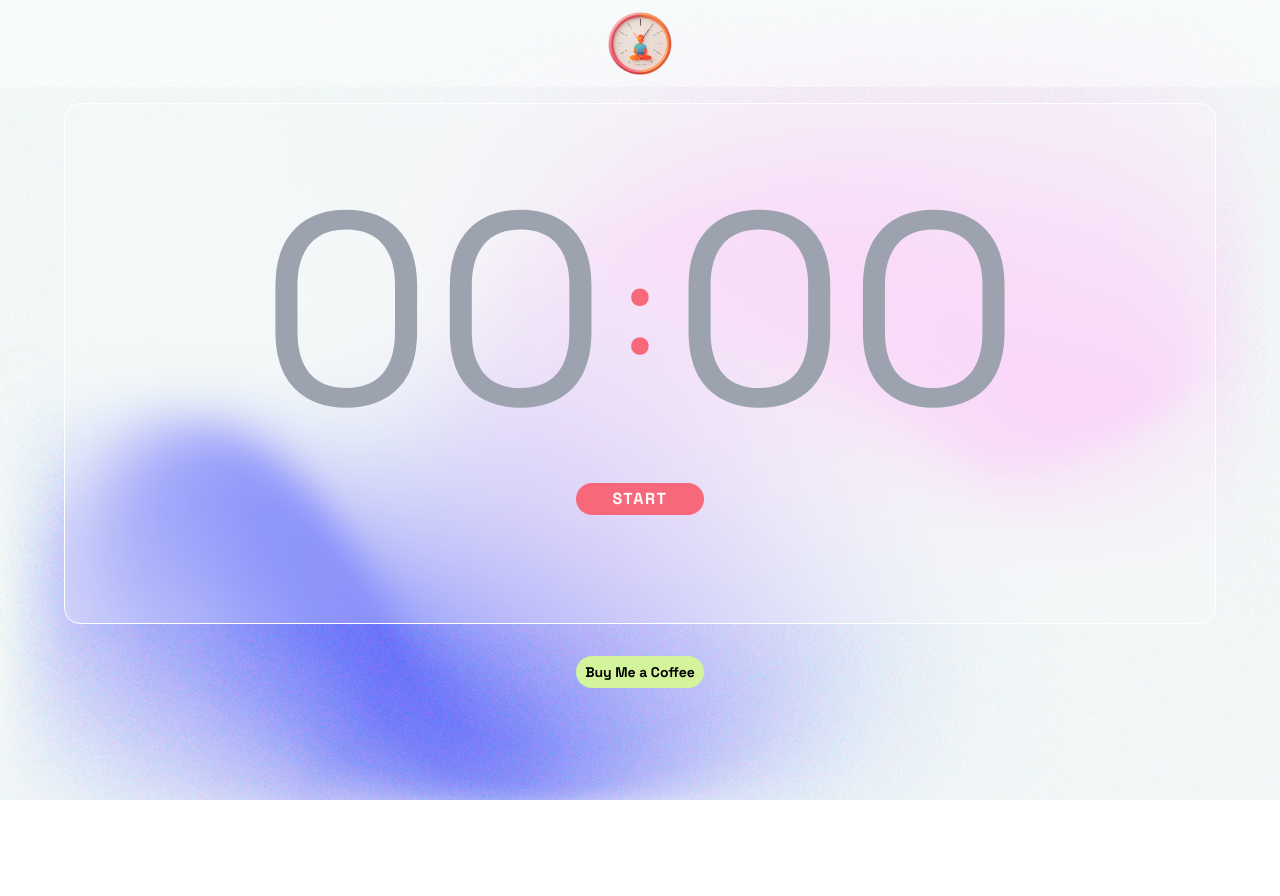
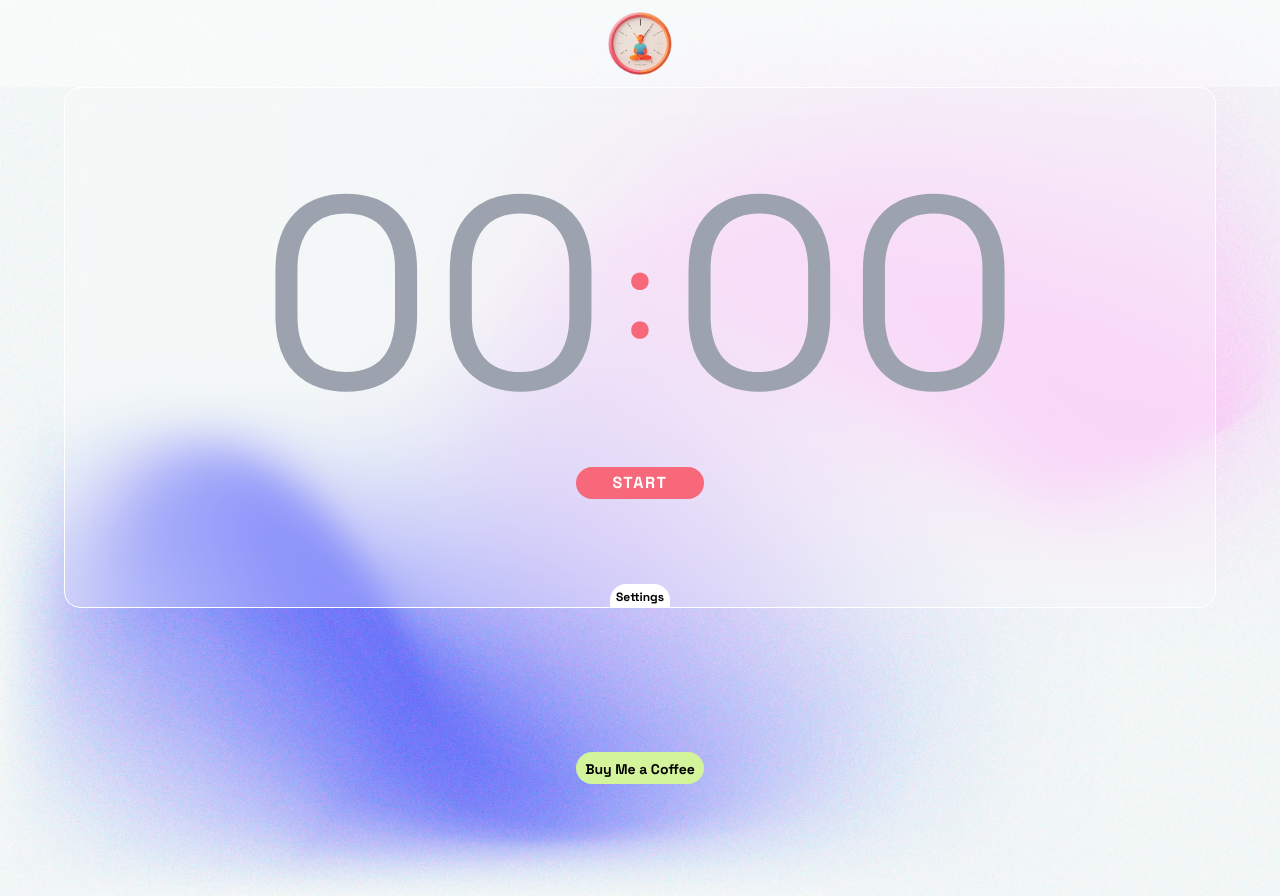
Before and after one commit to MattFabrizi/meditation-timer, a Next.js app: page / in a window 1280 px wide. Before the commit the page ends 800 px from the top, so only its background shows below. Built offline with nearby package versions, Linux system fonts and the light colour scheme; no server answers.

Commit message:
add settings panel

```diff
--- /dev/null
+++ b/app/components/settings.tsx
@@ -0,0 +1,36 @@
+import { useState } from "react";
+import SettingsPanel from "./settingsPanel";
+
+export default function Settings({
+  isRunning,
+  setIntervallo,
+  isIntervalloChecked,
+  setIsIntervalloChecked,
+}: {
+  isRunning: boolean;
+  setIntervallo: React.Dispatch<React.SetStateAction<number>>;
+  isIntervalloChecked: boolean;
+  setIsIntervalloChecked: React.Dispatch<React.SetStateAction<boolean>>;
+}) {
+  const [showPanel, setShowPanel] = useState(false);
+
+  return (
+    <>
+      <button
+        className="relative -top-6 z-20 mx-auto h-6 min-w-min rounded-b-sm text-xs leading-3"
+        onClick={() => {
+          setShowPanel(!showPanel);
+        }}
+      >
+        Settings
+      </button>
+      <SettingsPanel
+        isRunning={isRunning}
+        showPanel={showPanel}
+        setIntervallo={setIntervallo}
+        isIntervalloChecked={isIntervalloChecked}
+        setIsIntervalloChecked={setIsIntervalloChecked}
+      />
+    </>
+  );
+}
--- /dev/null
+++ b/app/components/settingsPanel.tsx
@@ -0,0 +1,76 @@
+import { useEffect, useState } from "react";
+import TimeInput from "./timeInput";
+
+const inputStyle =
+  "max-w-[2ch] appearance-none border-none bg-slate-700/50 focus:outline-none text-white mr-1";
+
+export default function SettingsPanel({
+  showPanel,
+  isRunning,
+  setIntervallo,
+  isIntervalloChecked,
+  setIsIntervalloChecked,
+}: {
+  showPanel: boolean;
+  isRunning: boolean;
+  setIntervallo: React.Dispatch<React.SetStateAction<number>>;
+  isIntervalloChecked: boolean;
+  setIsIntervalloChecked: React.Dispatch<React.SetStateAction<boolean>>;
+}) {
+  const [intervalloMinutes, setIntervalloMinutes] = useState(0);
+  const [intervalloSeconds, setIntervalloSeconds] = useState(10);
+
+  useEffect(() => {
+    setIntervallo(
+      Math.max(
+        (intervalloMinutes >= 0 ? intervalloMinutes * 60000 : 0) +
+          (intervalloSeconds >= 0 ? intervalloSeconds * 1000 : 0),
+        10000,
+      ),
+    );
+    console.log(
+      Math.max(
+        (intervalloMinutes >= 0 ? intervalloMinutes * 60000 : 0) +
+          (intervalloSeconds >= 0 ? intervalloSeconds * 1000 : 0),
+        10000,
+      ),
+    );
+  }, [intervalloMinutes, intervalloSeconds]);
+
+  useEffect(() => {
+    if (isRunning && intervalloSeconds < 10) {
+      setIntervalloSeconds(10);
+    }
+  }, [isRunning]);
+
+  return (
+    <div
+      className={`relative -top-10 z-0 mx-auto max-w-6xl rounded-b-2xl bg-slate-500/50 p-8
+                  transition delay-0 duration-300 ${showPanel ? "translate-y-0 opacity-100" : "-translate-y-full opacity-0 "}`}
+    >
+      <div className="pt-4">
+        <input
+          type="checkbox"
+          className="mr-2"
+          onClick={(e) => setIsIntervalloChecked(!isIntervalloChecked)}
+          disabled={isRunning}
+        />
+        <h4 className="mr-2 inline text-white">SET INTERVAL :</h4>
+        <TimeInput
+          isRunning={isRunning}
+          time={intervalloMinutes}
+          maxTime={99}
+          setTime={setIntervalloMinutes}
+          twStyle={inputStyle}
+        />
+        <TimeInput
+          isRunning={isRunning}
+          time={intervalloSeconds}
+          maxTime={59}
+          setTime={setIntervalloSeconds}
+          twStyle={inputStyle}
+        />
+      </div>
+    </div>
+  );
+}
--- a/app/components/stopwatchApp.tsx
+++ b/app/components/stopwatchApp.tsx
@@ -2,18 +2,34 @@
 import { useState } from "react";
 import Timer from "./timer";
 import Controls from "./timerControls";
+import Settings from "./settings";
 
 export default function StopwatchApp() {
   const [isRunning, setIsRunning] = useState(false);
+  const [intervallo, setIntervallo] = useState(-1);
+  const [isIntervalloChecked, setIsIntervalloChecked] = useState(false);
 
   return (
-    <div
-      className="stopwatch-container mx-auto box-border max-w-6xl flex-col content-center justify-center
+    <div className="wrapper mx-auto box-border max-w-6xl text-center">
+      <div
+        className="stopwatch-container relative z-10 flex-col content-center justify-center
                 rounded-2xl border border-solid border-white
                 bg-white bg-opacity-20 p-8 backdrop-blur-md"
-    >
-      <Timer isRunning={isRunning} setIsRunning={setIsRunning} />
-      <Controls isRunning={isRunning} setIsRunning={setIsRunning} />
+      >
+        <Timer
+          isRunning={isRunning}
+          setIsRunning={setIsRunning}
+          intervallo={intervallo}
+          isIntervalloChecked={isIntervalloChecked}
+        />
+        <Controls isRunning={isRunning} setIsRunning={setIsRunning} />
+      </div>
+      <Settings
+        isRunning={isRunning}
+        setIntervallo={setIntervallo}
+        isIntervalloChecked={isIntervalloChecked}
+        setIsIntervalloChecked={setIsIntervalloChecked}
+      />
     </div>
   );
 }
--- a/app/components/timer.tsx
+++ b/app/components/timer.tsx
@@ -1,22 +1,29 @@
 "use client";
 import React, { useState, useEffect } from "react";
 import TimeInput from "./timeInput";
+import useSound from "use-sound";
 
 export default function Timer({
   isRunning,
   setIsRunning,
+  intervallo,
+  isIntervalloChecked,
 }: {
   isRunning: boolean;
-  setIsRunning: any;
+  setIsRunning: React.Dispatch<React.SetStateAction<boolean>>;
+  intervallo: number;
+  isIntervalloChecked: boolean;
 }) {
   const [minutes, setMinutes] = useState(-1);
   const [seconds, setSeconds] = useState(-1);
 
   const bell1 = "/bell1.mp3";
 
-  const [customBell, setCustomBell] = useState<HTMLAudioElement | null>(
-    typeof Audio !== "undefined" ? new Audio(bell1) : null,
-  );
+  // const [customBell, setCustomBell] = useState<HTMLAudioElement | null>(
+  //   typeof Audio !== "undefined" ? new Audio(bell1) : null,
+  // );
+
+  const [play] = useSound(bell1);
 
   useEffect(() => {
     let intervalId: ReturnType<typeof setInterval>;
@@ -30,7 +37,8 @@ export default function Timer({
       intervalId = setInterval(() => {
         if (seconds === 0) {
           if (minutes == 0) {
-            customBell?.play();
+            //customBell?.play();
+            play();
             setIsRunning(false);
             clearInterval(intervalId);
             return;
@@ -45,6 +53,19 @@ export default function Timer({
     }
     return () => clearInterval(intervalId);
   }, [isRunning, minutes, seconds]);
+
+  // Intervals
+  useEffect(() => {
+    let intervalId: ReturnType<typeof setInterval>;
+    if (isRunning && isIntervalloChecked) {
+      intervalId = setInterval(() => {
+        //customBell?.play();
+        play();
+        console.log("playing");
+      }, intervallo);
+    }
+    return () => clearInterval(intervalId);
+  }, [isRunning]);
 
   const inputStyle =
     "w-full min-w-[2ch] appearance-none border-none bg-transparent focus:outline-none";
--- a/app/components/timerControls.tsx
+++ b/app/components/timerControls.tsx
@@ -23,7 +23,7 @@ export default function Controls({
         className="stopwatch-button mb-[7%] bg-secondary tracking-widest text-white"
         onClick={startAndStop}
       >
-        {isRunning ? "STOP" : "START"}
+        {isRunning ? "PAUSE" : "START"}
       </button>
       {/* <button className="stopwatch-button" onClick={reset}>
           Reset
--- a/package.json
+++ b/package.json
@@ -11,9 +11,11 @@
     "format:fix": "prettier --write --list-different ."
   },
   "dependencies": {
+    "@types/howler": "^2.2.11",
     "next": "14.1.0",
     "react": "^18",
-    "react-dom": "^18"
+    "react-dom": "^18",
+    "use-sound": "^4.0.3"
   },
   "devDependencies": {
     "@types/node": "^20",
```
Also changed, not shown: 1 other file (tests, documents, lock files or other folders).
